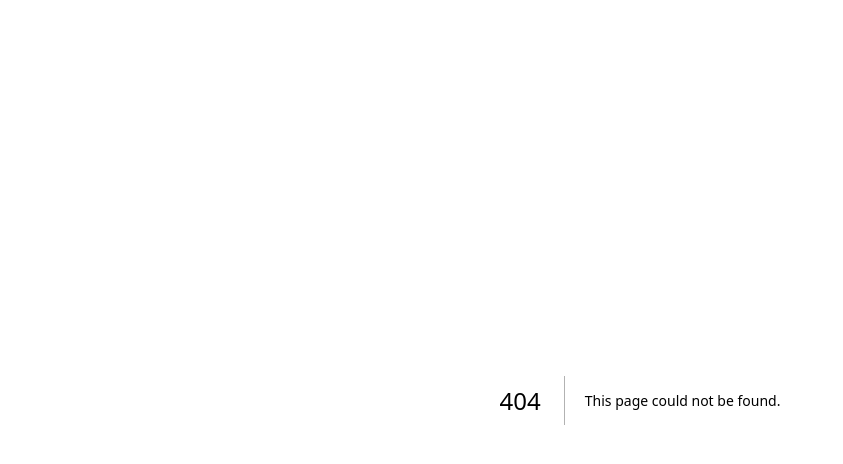
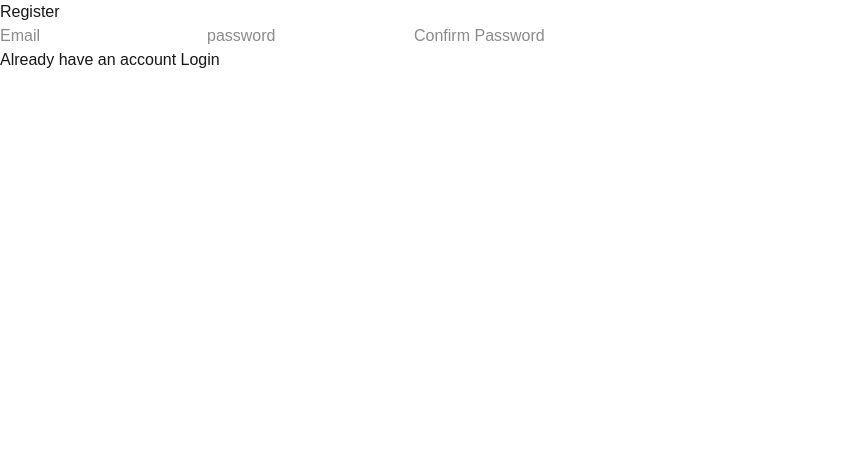
Before and after one commit to Sohaib-Arshid/VisionBoard, a Next.js app: page /register in a window 1280 px wide. Before the commit this address had no page. Shown: the top 464 px of the page, without its empty margins (0-843 px from the left). Built offline with nearby package versions, Linux system fonts and the light colour scheme.

Commit message:
implement frontend registration form with backend API integration

```diff
--- /dev/null
+++ b/app/register/page.tsx
@@ -0,0 +1,72 @@
+"use client"
+import { useRouter } from 'next/navigation'
+import React, { useState } from 'react'
+
+const RegisterPage = () => {
+    const [email, setEmail] = useState("")
+    const [password, setPassword] = useState("")
+    const [confirmpassword, setConfirmPassword] = useState("")
+
+    const router = useRouter();
+    const handleSubmit = async (e: React.FormEvent<HTMLFormElement>) => {
+        e.preventDefault();
+        if (password !== confirmpassword) {
+            alert('passwords do not match')
+            return
+        }
+
+        try {
+            const res = await fetch("/api/auth/register", {
+                method: "POST",
+                headers: { "Content_Type": "application/json" },
+                body: JSON.stringify({
+                    email,
+                    password,
+                }),
+            })
+
+            if (!res.ok) {
+                throw new Error("Registration Faield")
+            }
+            const data = await res.json()
+            console.log(data);
+            router.push("/login")
+        } catch (error) {
+            alert(error)
+        }
+    }
+
+    return (
+        <div>
+            <h1>Register</h1>
+            <form onSubmit={handleSubmit}>
+                <input
+                    type="email"
+                    name="email"
+                    placeholder="Email"
+                    value = {email}
+                    onChange={(e) =>setEmail(e.target.value)}
+                />
+                <input
+                    type="password"
+                    name="password"
+                    placeholder="password"
+                    value = {password}
+                    onChange={(e) =>setPassword(e.target.value)}
+                />
+                <input
+                    type="password"
+                    name="password"
+                    placeholder="Confirm Password"
+                    value = {confirmpassword}
+                    onChange={(e) =>setConfirmPassword(e.target.value)}
+                />
+            </form>
+            <div>
+                <p>Already have an account <a href="/login">Login</a></p>
+            </div>
+        </div>
+    )
+}
+
+export default RegisterPage
```
Also changed, not shown: app/api/auth/[...nextauth]/route.ts (renamed from api/auth/[...nextauth]/route.ts), app/api/auth/imagekit-auth/route.ts (renamed from api/auth/imagekit-auth/route.ts), app/api/auth/register/route.ts (renamed from api/auth/register/route.ts), app/api/video/route.ts (renamed from api/video/route.ts).
